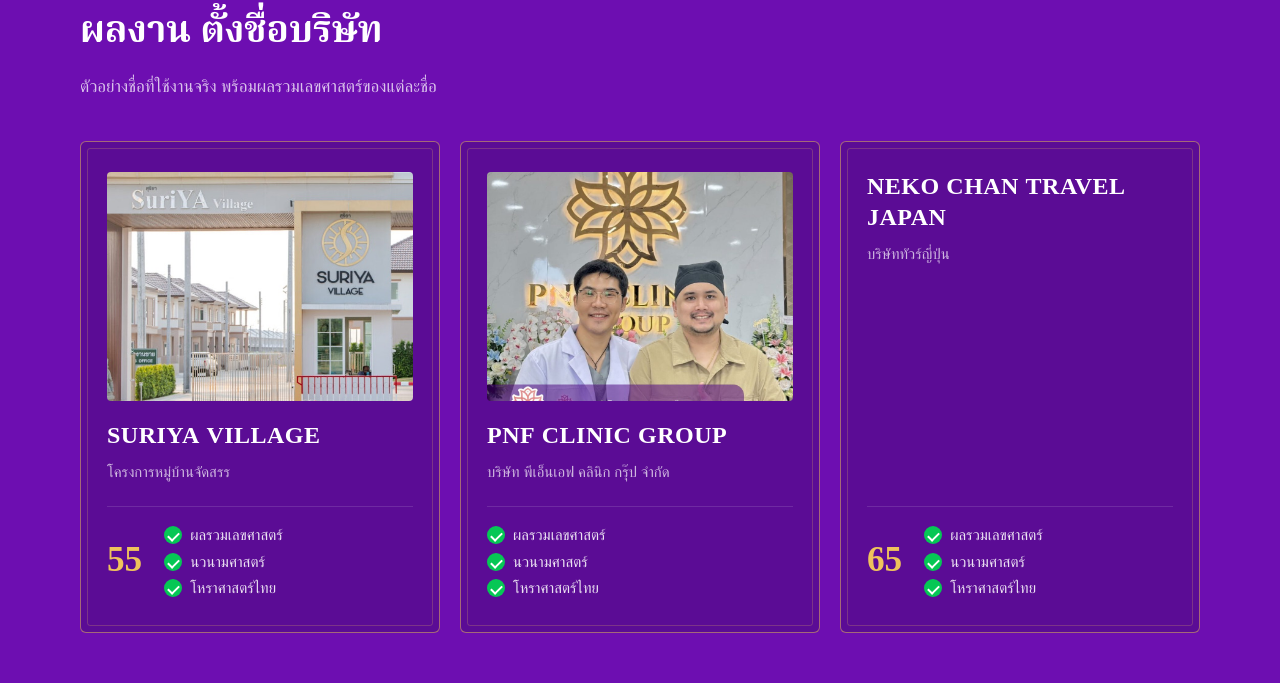
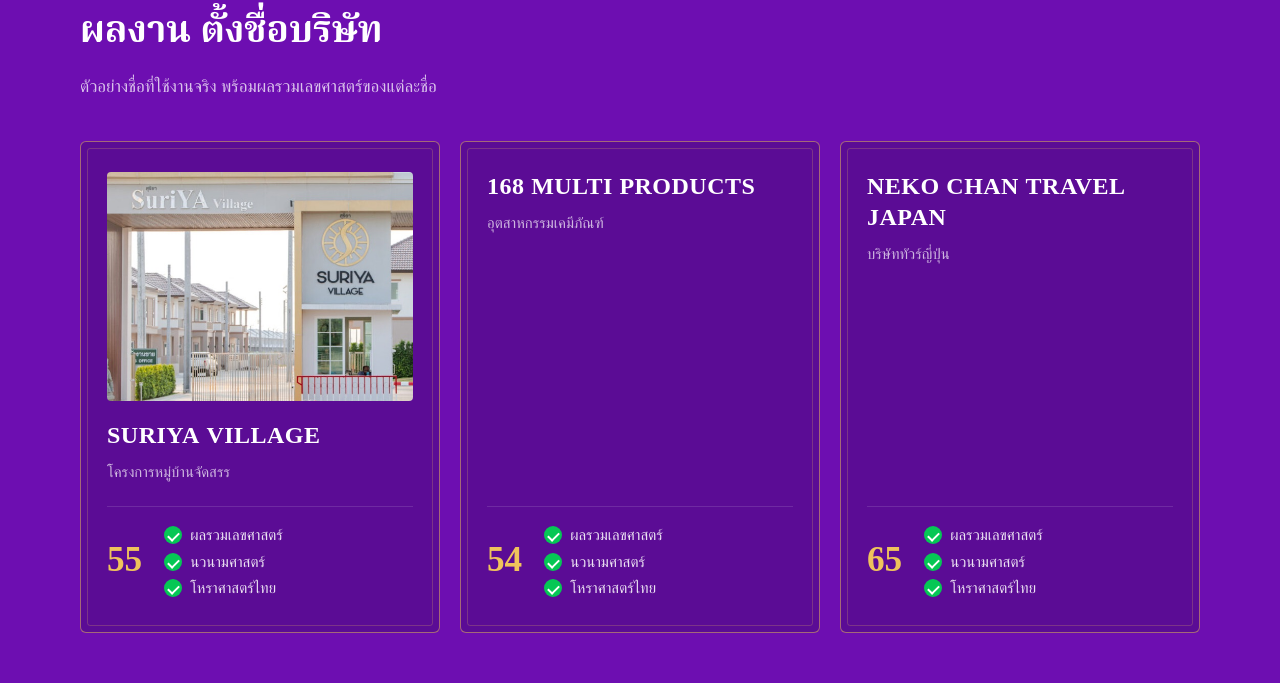
Before and after one commit to kangpla2530/theluckyname-landing, a plain HTML site: page index.html in a window 1280 px wide. Shown: the part 2162-2845 px from the top of the page. Drawn offline with Linux system fonts and the light colour scheme; a web font is replaced by a local one.

Commit message:
Portfolio: bring back the 168 MULTI PRODUCTS card in place of PNF
Co-Authored-By: Claude Opus 5.5 <noreply@anthropic.com>

```diff
--- a/index.html
+++ b/index.html
@@ -547,7 +547,7 @@ footer .disclaim{flex-basis:100%;border-top:1px solid rgba(255,255,255,.1);paddi
     </div>
     <div class="plates">
       <article class="plate"><img class="ph" loading="lazy" src="img/pf1.jpg" width="600" height="600" alt="ซุ้มทางเข้าโครงการหมู่บ้าน SURIYA VILLAGE"><div class="name">SURIYA VILLAGE</div><div class="kind">โครงการหมู่บ้านจัดสรร</div><div class="score"><b>55</b><ul class="ok"><li>ผลรวมเลขศาสตร์</li><li>นวนามศาสตร์</li><li>โหราศาสตร์ไทย</li></ul></div></article>
-      <article class="plate"><img class="ph" loading="lazy" src="img/13.jpg" width="600" height="600" alt="เจ้าของ PNF CLINIC GROUP หน้าป้ายชื่อคลินิก"><div class="name">PNF CLINIC GROUP</div><div class="kind">บริษัท พีเอ็นเอฟ คลินิก กรุ๊ป จำกัด</div><div class="score"><ul class="ok"><li>ผลรวมเลขศาสตร์</li><li>นวนามศาสตร์</li><li>โหราศาสตร์ไทย</li></ul></div></article>
+      <article class="plate"><div class="name">168 MULTI PRODUCTS</div><div class="kind">อุตสาหกรรมเคมีภัณฑ์</div><div class="score"><b>54</b><ul class="ok"><li>ผลรวมเลขศาสตร์</li><li>นวนามศาสตร์</li><li>โหราศาสตร์ไทย</li></ul></div></article>
       <article class="plate"><div class="name">NEKO CHAN TRAVEL JAPAN</div><div class="kind">บริษัททัวร์ญี่ปุ่น</div><div class="score"><b>65</b><ul class="ok"><li>ผลรวมเลขศาสตร์</li><li>นวนามศาสตร์</li><li>โหราศาสตร์ไทย</li></ul></div></article>
     </div>
 
```
